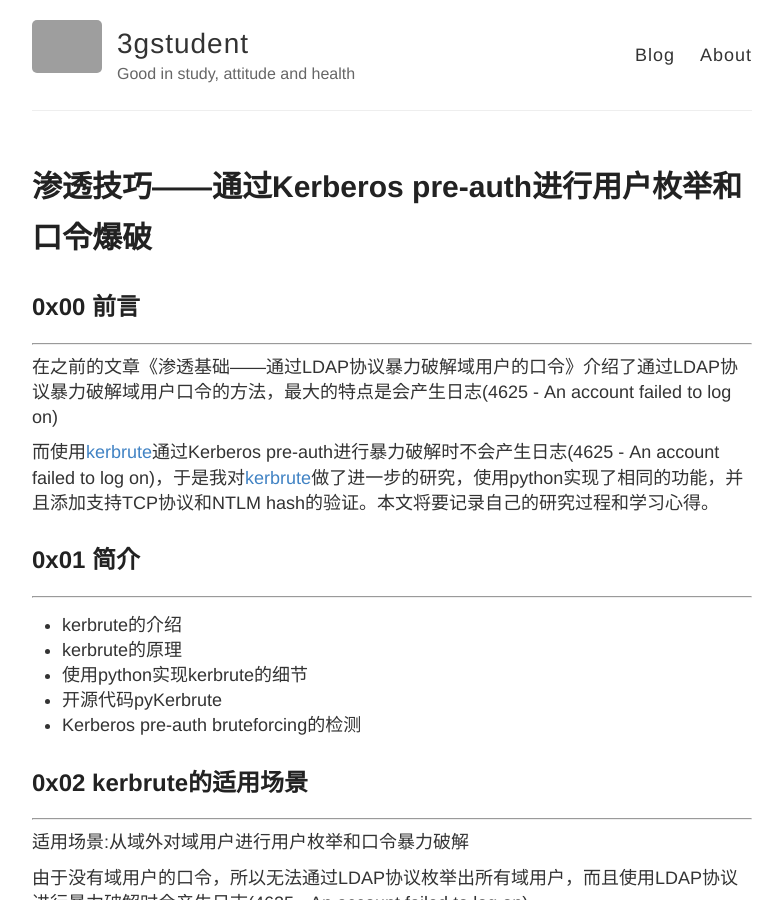
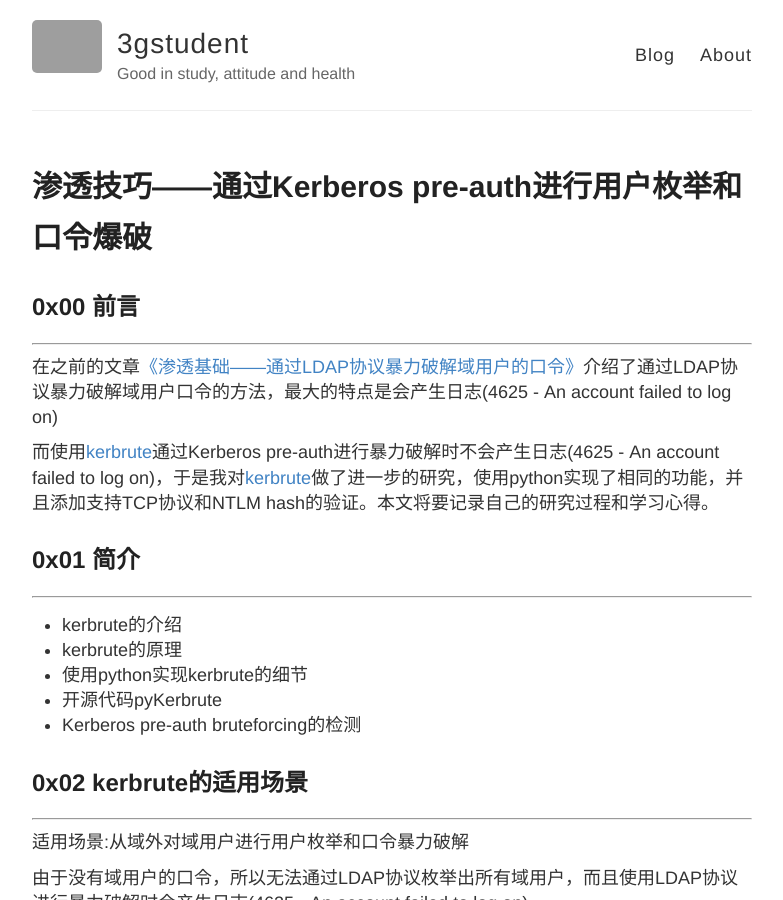
Before and after one commit to 3gstudent/backup-3gstudent.github.io, a Jekyll site: the page built from _posts/2020-1-1-渗透技巧——通过Kerberos pre-auth进行用户枚举和口令爆破.md, in a window 1280 px wide and 900 px high. Shown: the whole window, without its empty margins (248-1031 px from the left). Built offline with Jekyll 4.4.1, drawn with Linux system fonts in a browser that asks for light colours; part of the change alters nothing that is shown; grey boxes are pictures that could not be loaded.

```diff
--- a/_posts/2020-1-1-渗透技巧——通过Kerberos pre-auth进行用户枚举和口令爆破.md
+++ b/_posts/2020-1-1-渗透技巧——通过Kerberos pre-auth进行用户枚举和口令爆破.md
@@ -7,7 +7,7 @@ title: 渗透技巧——通过Kerberos pre-auth进行用户枚举和口令爆
 ## 0x00 前言
 ---
 
-在之前的文章《渗透基础——通过LDAP协议暴力破解域用户的口令》介绍了通过LDAP协议暴力破解域用户口令的方法，最大的特点是会产生日志(4625 - An account failed to log on)
+在之前的文章[《渗透基础——通过LDAP协议暴力破解域用户的口令》](https://3gstudent.github.io/3gstudent.github.io/%E6%B8%97%E9%80%8F%E5%9F%BA%E7%A1%80-%E9%80%9A%E8%BF%87LDAP%E5%8D%8F%E8%AE%AE%E6%9A%B4%E5%8A%9B%E7%A0%B4%E8%A7%A3%E5%9F%9F%E7%94%A8%E6%88%B7%E7%9A%84%E5%8F%A3%E4%BB%A4/)介绍了通过LDAP协议暴力破解域用户口令的方法，最大的特点是会产生日志(4625 - An account failed to log on)
 
 而使用[kerbrute](https://github.com/ropnop/kerbrute)通过Kerberos pre-auth进行暴力破解时不会产生日志(4625 - An account failed to log on)，于是我对[kerbrute](https://github.com/ropnop/kerbrute)做了进一步的研究，使用python实现了相同的功能，并且添加支持TCP协议和NTLM hash的验证。本文将要记录自己的研究过程和学习心得。
 
```
